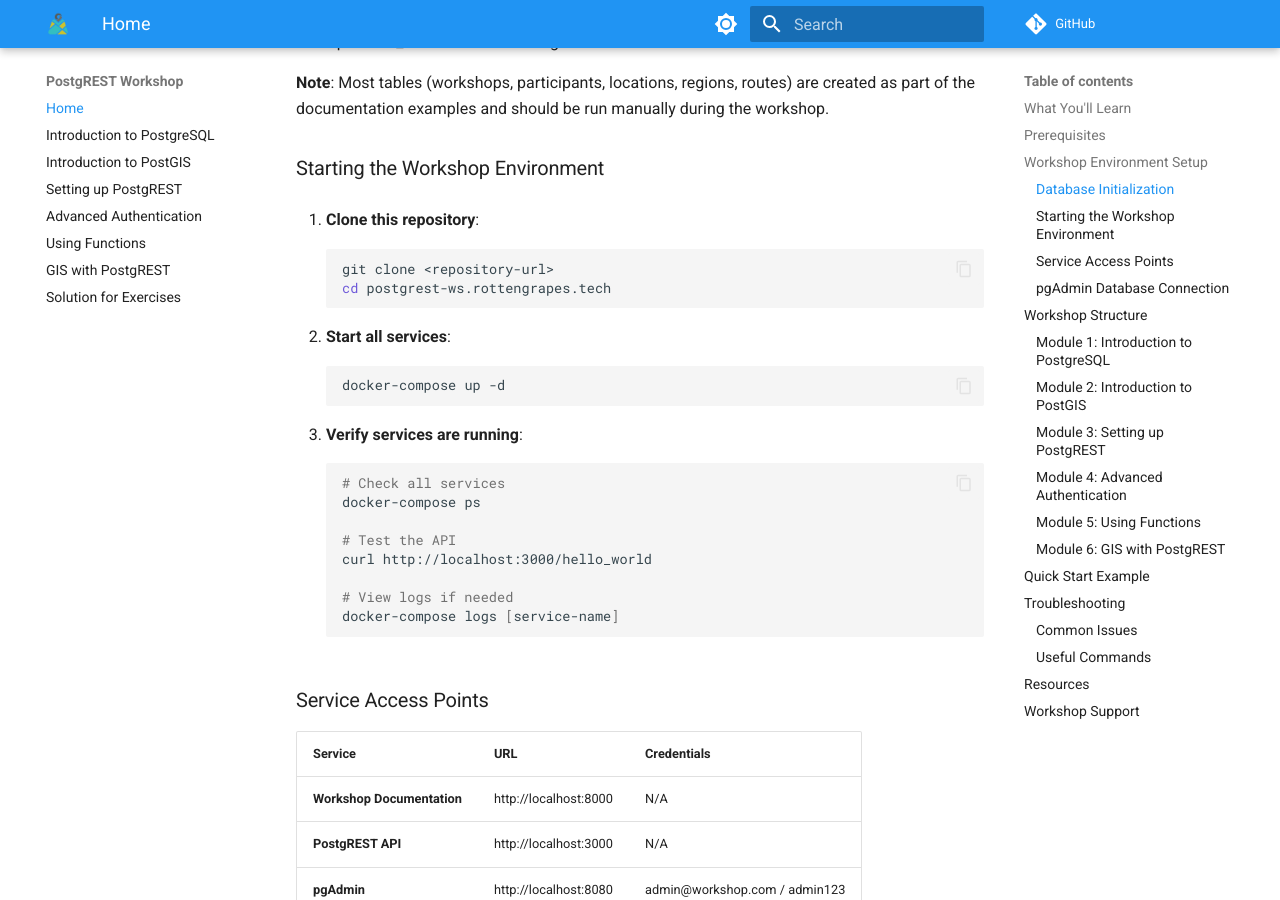
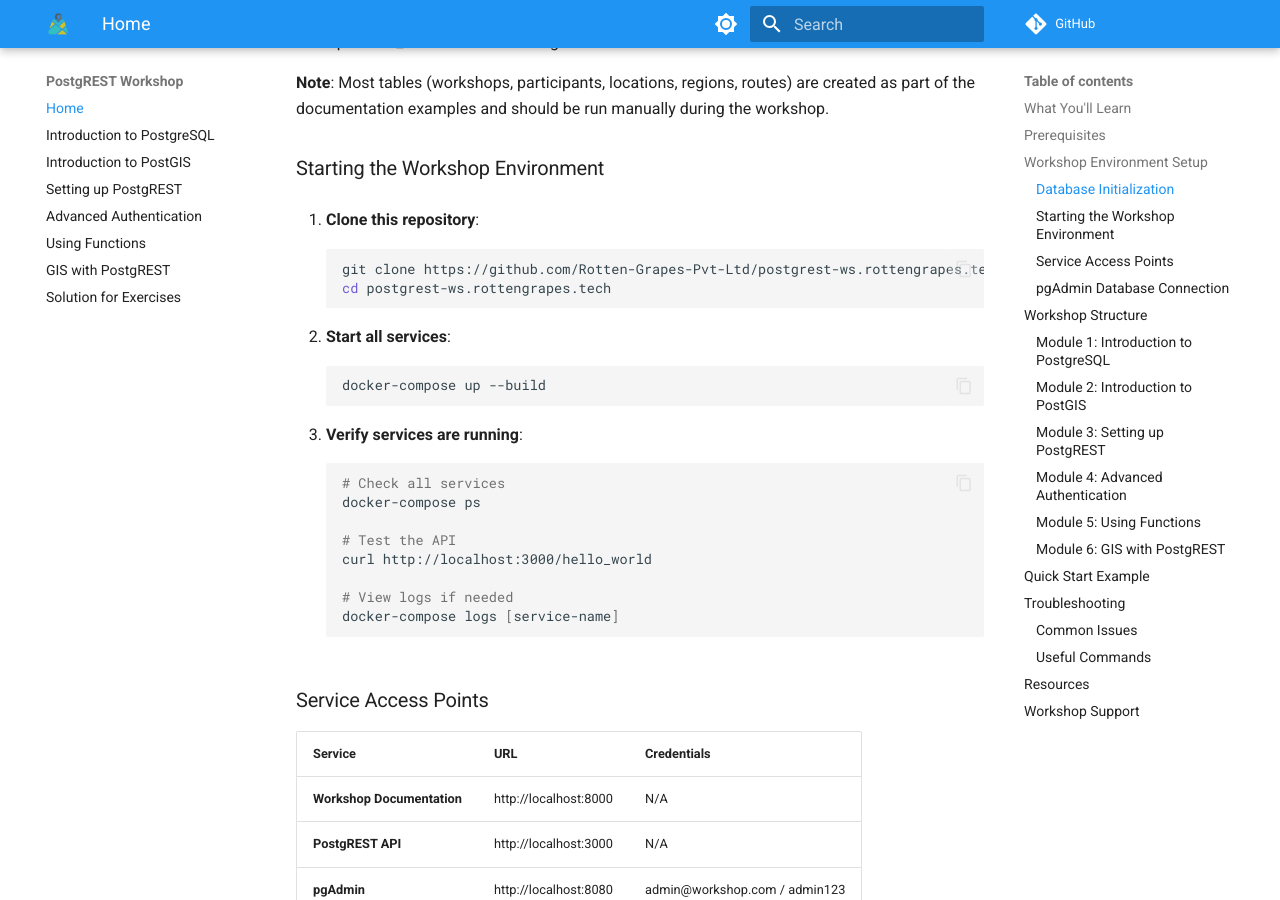
Before and after one commit to Rotten-Grapes-Pvt-Ltd/postgrest-ws.rottengrapes.tech, an MkDocs documentation site: the page built from docs/index.md, in a window 1280 px wide and 900 px high, scrolled down 1418 px. Built offline with MkDocs 1.6.1 and Material for MkDocs 9.7.7, drawn with Linux system fonts in a browser that asks for light colours; comment, search, counter and statistics services are not loaded.

Commit message:
updated docker-compose with build

````diff
--- a/docker-compose.yml
+++ b/docker-compose.yml
@@ -10,7 +10,6 @@
       POSTGRES_DB: workshop
       POSTGRES_USER: postgres
       POSTGRES_PASSWORD: postgres
-
     ports:
       - "5432:5432"
     volumes:
--- a/docs/index.md
+++ b/docs/index.md
@@ -53,13 +53,13 @@
 
 1. **Clone this repository**:
    ```bash
-   git clone <repository-url>
+   git clone https://github.com/Rotten-Grapes-Pvt-Ltd/postgrest-ws.rottengrapes.tech
    cd postgrest-ws.rottengrapes.tech
    ```
 
 2. **Start all services**:
    ```bash
-   docker-compose up -d
+   docker-compose up --build
    ```
 
 3. **Verify services are running**:
````
